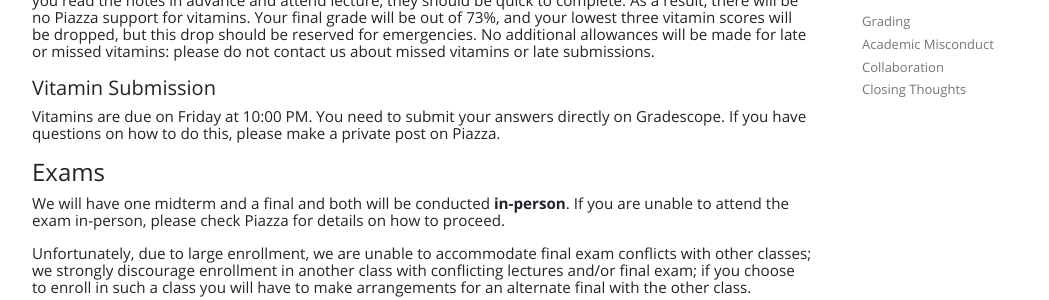
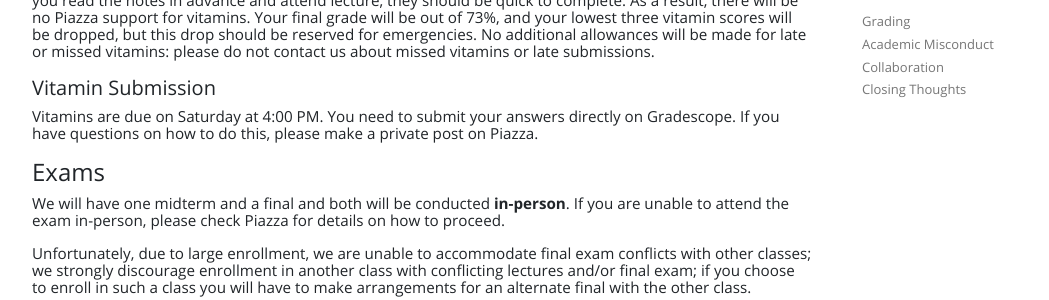
Before and after one commit to tsgoten/cs70-website, a Jekyll site: the page built from policies.md, in a window 1280 px wide and 900 px high, scrolled down 2179 px. Shown: the part 154-454 px from the top of the window, without its empty margins (83-1132 px from the left). Built offline with Jekyll 4.4.1, drawn with Linux system fonts in a browser that asks for light colours.

Commit message:
Update policies.md

```diff
--- a/policies.md
+++ b/policies.md
@@ -90,7 +90,7 @@ There will be weekly required vitamins designed to consolidate your understandin
 
 #### Vitamin Submission
 
-Vitamins are due on Friday at 10:00 PM. You need to submit your answers directly on Gradescope. If you have questions on how to do this, please make a private post on Piazza.
+Vitamins are due on Saturday at 4:00 PM. You need to submit your answers directly on Gradescope. If you have questions on how to do this, please make a private post on Piazza.
 
 ### Exams
 
```
